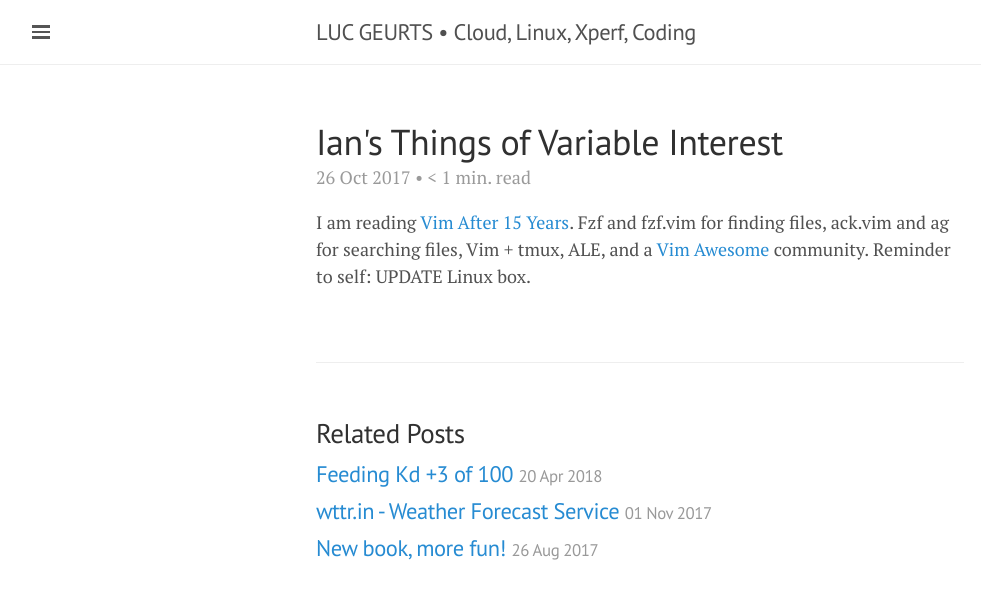
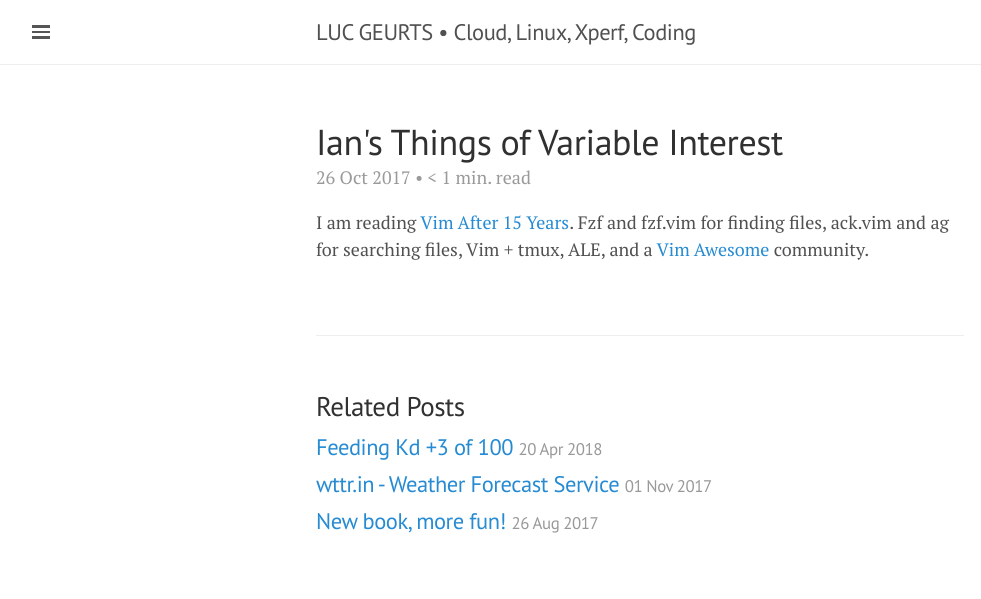
Before and after one commit to lgeurts/lgeurts.github.io, a Jekyll site: the page built from _posts/2017-10-26-ian's-things-of-variable-interest.md, in a window 1280 px wide. Shown: the top 599 px of the page, without its empty margins (0-981 px from the left). Built offline with Jekyll 4.4.1, drawn with Linux system fonts in a browser that asks for light colours; nearby versions of some CDN libraries; comment, search, counter and statistics services are not loaded.

Commit message:
Update 2017-10-26-ian's-things-of-variable-interest.md

```diff
--- a/_posts/2017-10-26-ian's-things-of-variable-interest.md
+++ b/_posts/2017-10-26-ian's-things-of-variable-interest.md
@@ -8,4 +8,3 @@ tags: [ Vim Text Editor ]
 ---
 
 I am reading [Vim After 15 Years](https://statico.github.io/). Fzf and fzf.vim for finding files, ack.vim and ag for searching files, Vim + tmux, ALE, and a [Vim Awesome](https://vimawesome.com/) community.
-Reminder to self: UPDATE Linux box.
```
